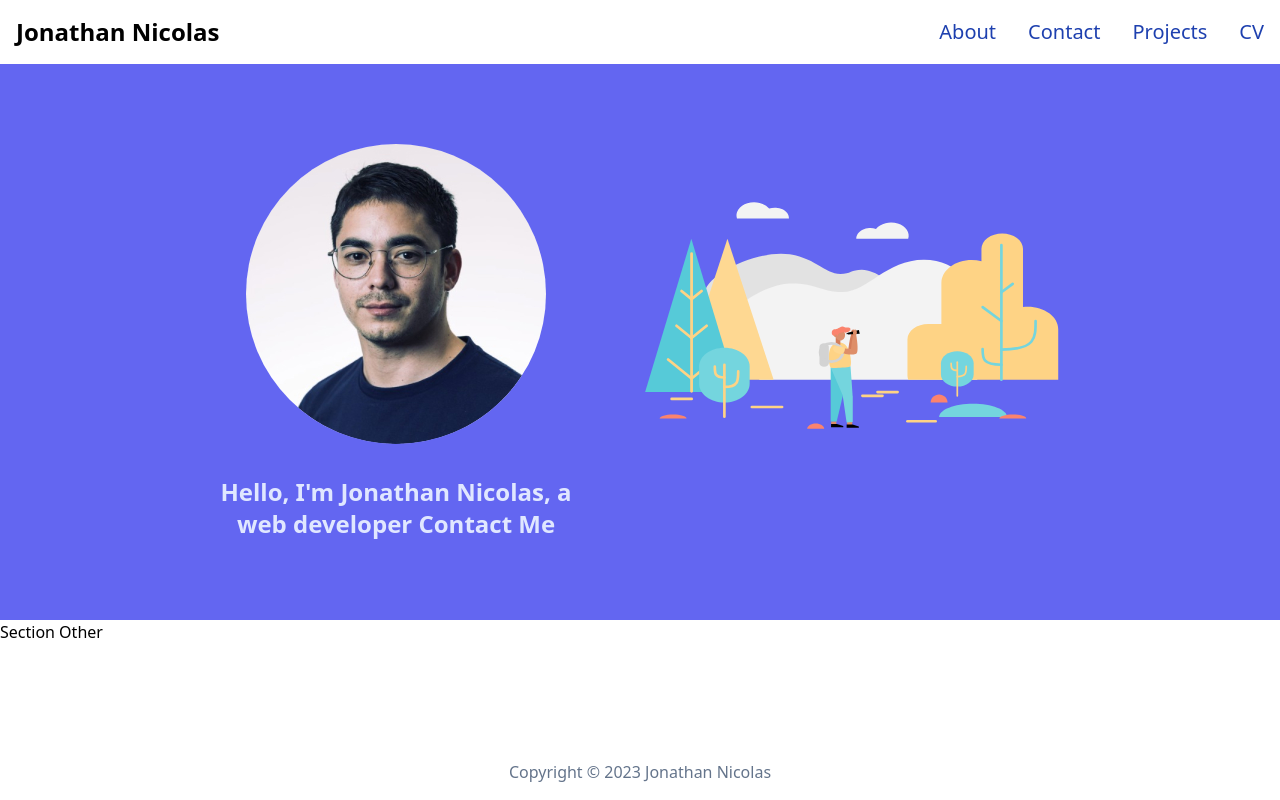
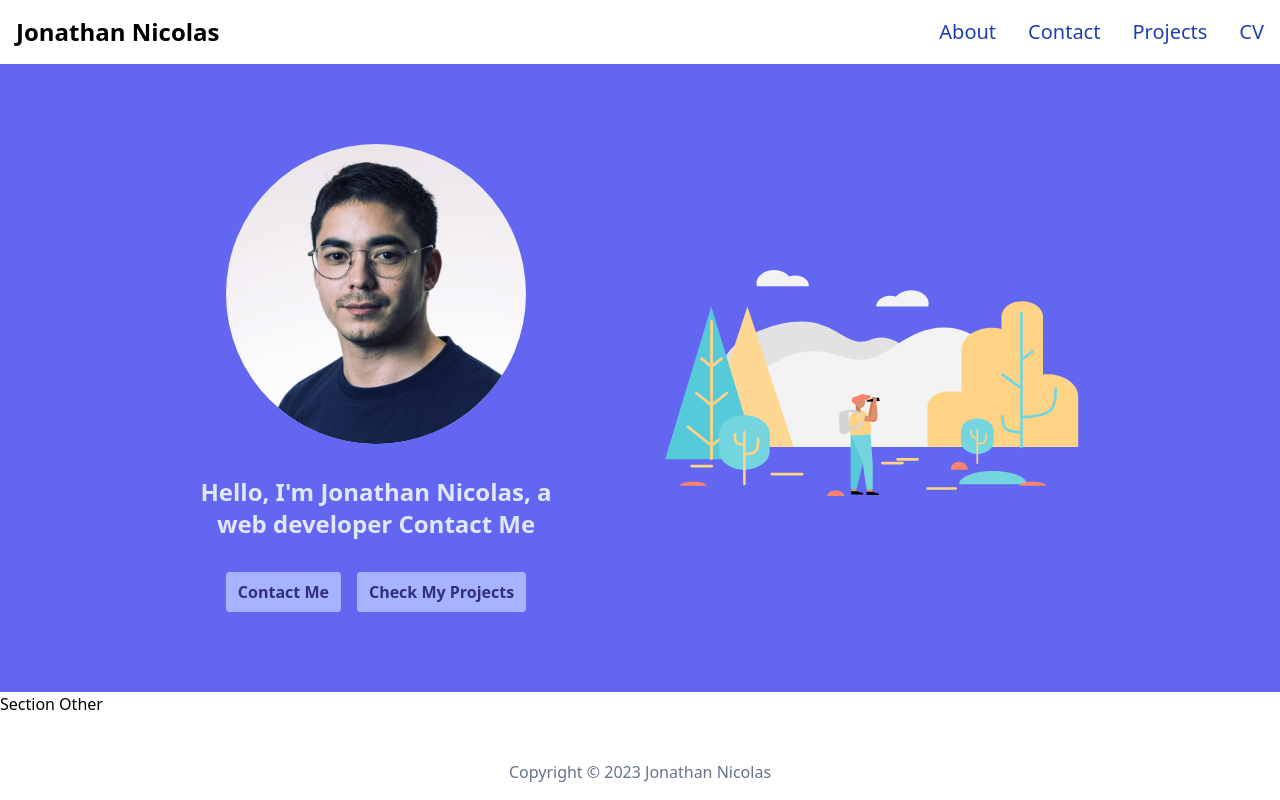
Before and after one commit to jonathannicolasdev/jonathannicolas.dev, a React (Vite) app: page / in a window 1280 px wide. Built offline with nearby package versions, Linux system fonts and the light colour scheme.

Commit message:
feat: button link in hero section

```diff
--- a/src/routes/index.tsx
+++ b/src/routes/index.tsx
@@ -1,4 +1,6 @@
 import { Link } from "react-router-dom";
+
+import { ButtonLink } from "../components/ui/button-link";
 
 const navigationItems = [
   { to: "/about", text: "About" },
@@ -33,7 +35,7 @@ export default function IndexRoute() {
       </nav>
 
       <main className="flex-[1]">
-        <section className="justify-center flex flex-wrap gap-10 bg-indigo-500 py-20 px-10">
+        <section className="justify-center items-center flex flex-wrap gap-10 sm:gap-20 bg-indigo-500 py-20 px-10">
           <div className="hero-person flex flex-col gap-8 items-center">
             <img
               src="/images/avatar.jpg"
@@ -45,6 +47,10 @@ export default function IndexRoute() {
             <h1 className="text-2xl font-semibold max-w-sm text-center text-indigo-100">
               Hello, I'm Jonathan Nicolas, a web developer Contact Me
             </h1>
+            <div className="flex gap-4">
+              <ButtonLink to="/contact">Contact Me</ButtonLink>
+              <ButtonLink to="/projects">Check My Projects</ButtonLink>
+            </div>
           </div>
 
           <div>
```
